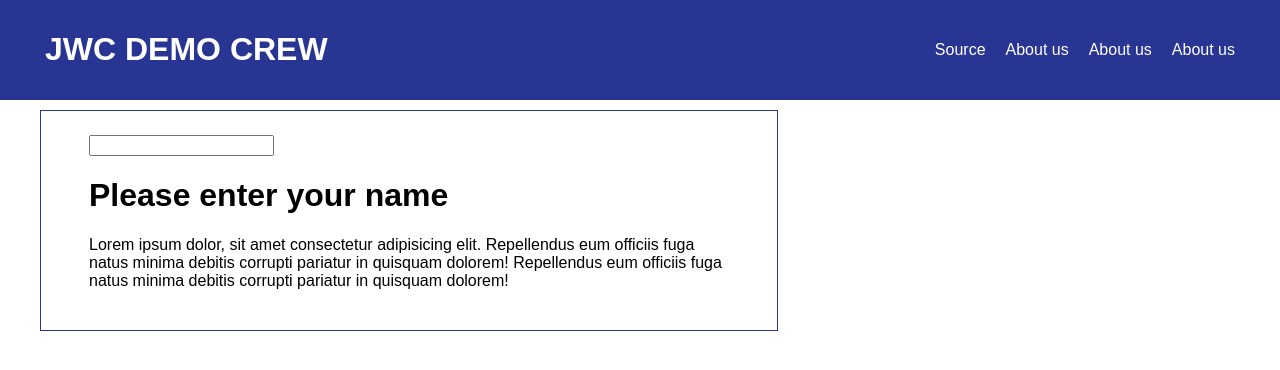
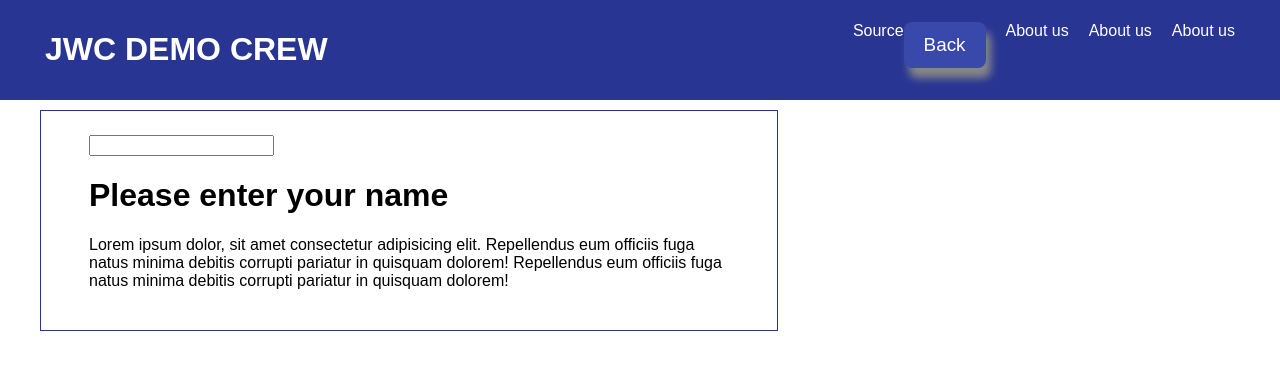
Before and after one commit to jwcdemocrew/The-Learning-Source, a plain HTML site: page index-js.html in a window 1280 px wide. Drawn offline with Linux system fonts and the light colour scheme.

Commit message:
Update index-js.html

```diff
--- a/index-js.html
+++ b/index-js.html
@@ -22,7 +22,7 @@
     <ul class="nav">
         <li><a href="https://www.youtube.com/watch?v=DJq6R2b0FoE&list=PLpcSpRrAaOargYaCNYxZCiFIp9YTqEl-l&index=4" target="_blank">Source</a>
         </li>
-
+        <a href="index.html" class="button">Back</a>
         <li><a href="#">About us</a></li>
         <li><a href="#">About us</a></li>
         <li><a href="#">About us</a></li>
```
